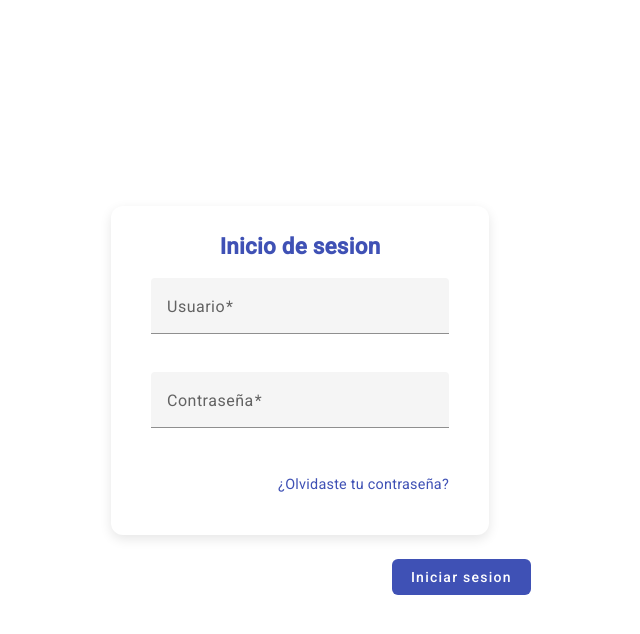
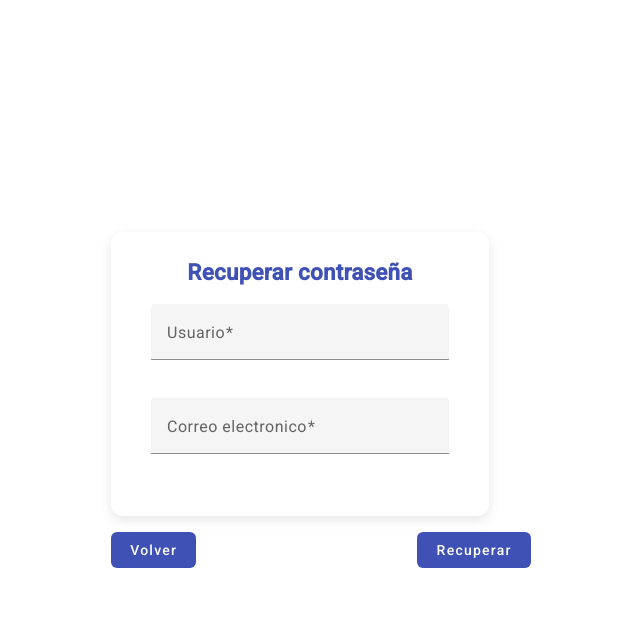
Before and after one commit to MiguelPantoja25/ClinPlastix-Front, an Angular app: page /login in a window 1280 px wide. Both pictures are taken after a click on the link "¿Olvidaste tu contraseña?". Shown: the top 634 px of the page, without its empty margins (319-959 px from the left). Built offline with nearby package versions, Linux system fonts and the light colour scheme.

Commit message:
Se agregaron el usuario y el rol para que se visualizaran después de iniciar sesión.

```diff
--- a/src/app/pages/layout/layout.component.html
+++ b/src/app/pages/layout/layout.component.html
@@ -1,7 +1,17 @@
 <mat-sidenav-container class="sidenav-container">
 
-    <mat-sidenav #sidenav class="sidenav" [mode]="isMobile ? 'over' : 'side'" [(opened)]="isMenuOpen">
-        <mat-toolbar color="primary">ClinPlatix</mat-toolbar>
+    <mat-sidenav #sidenav class="toolbar-lateral" [mode]="isMobile ? 'over' : 'side'" [(opened)]="isMenuOpen">
+        <mat-toolbar color="primary">
+            <div class="logo">
+                <img src=""  />
+                <span class="app-name">ClinPlatix</span>
+            </div>
+
+        <div class="usuario-info" *ngIf="usuario">
+            <strong>{{ usuario.nombre }}</strong>
+            <small>{{ usuario.rol }}</small>
+        </div>
+        </mat-toolbar>
 
         <mat-nav-list>
             <a mat-list-item routerLink="/dashboard" routerLinkActive="active" (click)="onMenuItemClick()">
--- a/src/app/pages/layout/layout.component.scss
+++ b/src/app/pages/layout/layout.component.scss
@@ -54,3 +54,45 @@ mat-nav-list {
 .logout-item {
   margin-top: auto;
 }
+
+.toolbar-lateral mat-toolbar {
+  display: flex;
+  flex-direction: column;
+  align-items: flex-start;
+  padding: 10px;
+}
+
+/* Contenedor del logo y texto */
+.logo {
+  display: flex;
+  align-items: center;
+  gap: 8px;
+
+  img {
+    width: 30px;
+    height: 30px;
+    object-fit: contain;
+  }
+}
+/* Nombre de la app */
+.app-name {
+  font-weight: 600;
+  font-size: 18px;
+  color: white;
+  line-height: 1.2;
+}
+
+/* Usuario debajo del nombre de la app */
+.usuario-info {
+  margin-left: 44px;
+  margin-top: 2px;
+  color: rgb(211, 208, 208);
+  font-size: 13px;
+  display: flex;
+  flex-direction: row;
+  gap: 12px;
+}
+
+.usuario-info strong {
+  font-weight: 600;
+}
--- a/src/app/pages/layout/layout.component.ts
+++ b/src/app/pages/layout/layout.component.ts
@@ -11,11 +11,18 @@ export class LayoutComponent {
   isMenuOpen = true;
   isMobile = false;
   pageTitle: string = 'ClinPlatix';
+  usuario: any = { nombre: 'Juan', rol: 'Administrador'};
 
   constructor(private router: Router, private ar: ActivatedRoute, private title: Title) { }
 
   ngOnInit(): void {
     this.checkScreenSize();
+
+    //Recuperar usuario
+    const usuarioGuardado = localStorage.getItem('usuario');
+    if (usuarioGuardado) {
+      this.usuario = JSON.parse(usuarioGuardado);
+    }
 
     this.router.events.pipe(
       filter(ev => ev instanceof NavigationEnd)
--- a/src/app/pages/login/login.component.html
+++ b/src/app/pages/login/login.component.html
@@ -1,3 +1,5 @@
+<div class="contenedor-login" *ngIf="!mostrarOlvido">
+
 <form [formGroup]="formularioLogin" (ngSubmit)="IniciarSesion()">
   <!-- Datos generales -->
   <mat-card class="mb-4">
@@ -14,7 +16,12 @@
         <mat-form-field class="col-md-2">
           <mat-label>Contraseña</mat-label>
           <input matInput [type]="hide ? 'password' : 'text'" formControlName="contraseña" placeholder="contraseña" />
-
+        <button mat-icon-button matSuffix
+          (click)="hide = !hide"
+          [attr.aria-label]="'Mostrar contraseña'"
+          [attr.aria-pressed]="!hide">
+          <mat-icon>{{hide ? 'visibility_off' : 'visibility'}}</mat-icon>
+        </button>
           <mat-error *ngIf="hasError('contraseña', 'required')">La contraseña es requerida.</mat-error>
           <mat-error *ngIf="hasError('contraseña', 'minlength')">La contraseña debe tener al menos 2 caracteres.</mat-error>
         </mat-form-field>
@@ -34,3 +41,28 @@
     </button>
   </div>
 </form>
+</div>
+
+<div class="contenedor-recuperar" *ngIf="mostrarOlvido">
+  <form [formGroup]="formularioRecuperar" (ngSubmit)="recuperarContrasena()">
+    <mat-card>
+      <mat-card-title>Recuperar contraseña</mat-card-title>
+      <mat-card-content>
+        <mat-form-field appearance="fill">
+          <mat-label>Usuario</mat-label>
+          <input matInput formControlName="usuario" placeholder="Tu usuario" />
+        </mat-form-field>
+
+        <mat-form-field appearance="fill">
+          <mat-label>Correo electronico</mat-label>
+          <input matInput type="email" formControlName="correo" placeholder="Tu correo electronico" />
+        </mat-form-field>
+      </mat-card-content>
+    </mat-card>
+
+   <div style="display: flex; justify-content: space-between; margin-top: 1rem;">
+      <button mat-stroked-button color="warn" type="button" (click)="volverLogin()">Volver</button>
+      <button mat-stroked-button color="primary" type="submit" (click)="recuperarContrasena()">Recuperar</button>
+    </div>
+  </form>
+</div>
--- a/src/app/pages/login/login.component.scss
+++ b/src/app/pages/login/login.component.scss
@@ -51,10 +51,7 @@ button[mat-stroked-button] {
   }
 }
 
-/* --- Ícono de mostrar/ocultar contraseña --- */
-button[mat-icon-button] {
-  color: #050505;
-}
+
 
 /* --- Responsive --- */
 @media (max-width: 600px) {
--- a/src/app/pages/login/login.component.ts
+++ b/src/app/pages/login/login.component.ts
@@ -16,16 +16,19 @@ import { MatSnackBar } from '@angular/material/snack-bar';
 
 export class LoginComponent implements OnInit {
   formularioLogin!: FormGroup;
+  formularioRecuperar!: FormGroup;
   hide = true; // para mostrar/ocultar contraseña
+  mostrarOlvido = false; //bandera
 
  constructor(
     private route: ActivatedRoute,
     private router: Router,
-    private snack: MatSnackBar
+    private snack: MatSnackBar,
   ) { }
 
   ngOnInit(): void {
     this.generarForm();
+    this.generarFormRecuperar();
   }
 
    generarForm(): void {
@@ -33,6 +36,13 @@ export class LoginComponent implements OnInit {
       usuario: new FormControl('', [Validators.required,Validators.minLength(2),]),
       contraseña: new FormControl('', [ Validators.required,Validators.minLength(2),]),
     });
+  }
+
+  generarFormRecuperar(): void {
+  this.formularioRecuperar = new FormGroup({
+    usuario: new FormControl('', [Validators.required, Validators.minLength(2)]),
+    correo: new FormControl('', [Validators.required, Validators.email]),
+  });
   }
 
 
@@ -47,6 +57,9 @@ export class LoginComponent implements OnInit {
 
     // ejemplo
     if (usuario === 'admin' && contraseña === '1234') {
+      const userData = { nombre: 'Admin', rol: 'Administrador'};
+        localStorage.setItem('user', JSON.stringify(userData));
+
       this.snack.open('Inicio de sesión correcto', 'OK', { duration: 2000 });
       console.log('Redirigiendo a dashboard...');
       this.router.navigate(['/dashboard']); // redirige
@@ -56,10 +69,30 @@ export class LoginComponent implements OnInit {
       });
     }
   }
+
+  //Activar formulario de recuperacion
    olvidoContrasena() {
-    // Decidir qué hacer
-    this.router.navigate(['/recuperar-password']);
+    this.mostrarOlvido = true;
    }
+
+   volverLogin() {
+    this.mostrarOlvido = false;
+   }
+
+   //ejemplo
+   recuperarContrasena(): void {
+    if (this.formularioRecuperar.invalid) {
+      this.formularioRecuperar.markAllAsTouched();
+      return;
+    }
+    const { usuario, correo } = this.formularioRecuperar.value;
+    this.snack.open(
+      `Se enviaron instrucciones a ${correo} para el usuario ${usuario}`,
+      'OK',
+      { duration: 4000 }
+      );
+    this.volverLogin();
+  }
 
   // Helper para el template
   hasError(ctrl: string, error: string): boolean {
--- a/src/app/pages/login/login.module.ts
+++ b/src/app/pages/login/login.module.ts
@@ -11,7 +11,6 @@ import { MatIconModule } from '@angular/material/icon';
 
 
 @NgModule({
-  declarations: [LoginComponent],
   imports: [
     CommonModule,
     ReactiveFormsModule,
```
